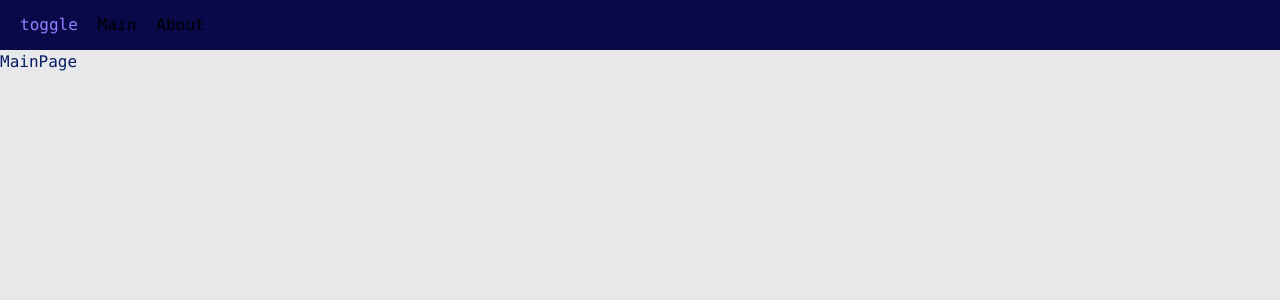
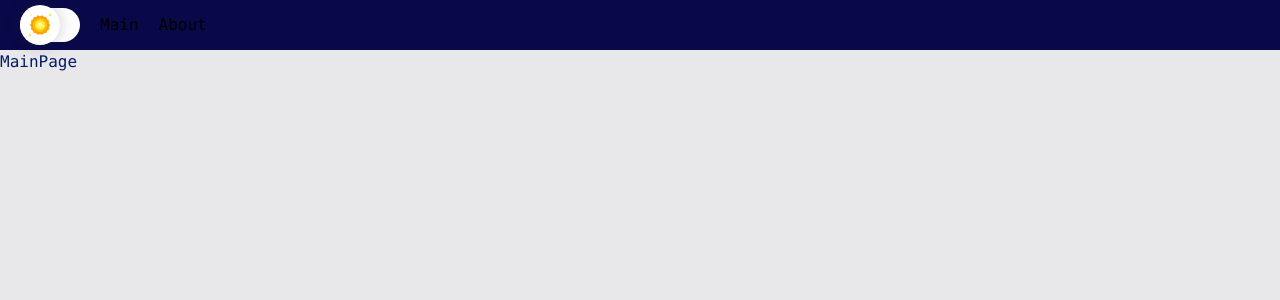
Before and after one commit to semklim/production-project, a React app: page / in a window 1280 px wide. Shown: the top 300 px of the page. Built offline with nearby package versions, Linux system fonts and the light colour scheme.

Commit message:
finish theme switcher

```diff
--- a/src/features/ThemeSwitcher/ui/ThemeSwitcher.module.scss
+++ b/src/features/ThemeSwitcher/ui/ThemeSwitcher.module.scss
@@ -1,3 +1,75 @@
 .themeSwitcher {
 	color: rgb(148, 127, 255);
 }
+
+/* The switch - the box around the slider */
+.switch {
+	position: relative;
+	display: inline-block;
+	width: 60px;
+	height: 34px;
+}
+
+/* Hide default HTML checkbox */
+.switch input {
+	opacity: 0;
+	width: 0;
+	height: 0;
+}
+
+/* The slider */
+.slider {
+	position: absolute;
+	cursor: pointer;
+	top: 0;
+	left: 0;
+	right: 0;
+	bottom: 0;
+	background-color: white;
+	-webkit-transition: 0.4s;
+	transition: 0.4s;
+}
+
+.slider:before {
+	position: absolute;
+	content: '';
+	height: 40px;
+	width: 40px;
+	left: 0px;
+	bottom: 4px;
+	top: 0;
+	bottom: 0;
+	margin: auto 0;
+	-webkit-transition: 0.4s;
+	transition: 0.4s;
+	box-shadow: 0 0px 15px #2020203d;
+	background: white url('shared/assets/icons/lightTheme.png');
+	background-repeat: no-repeat;
+	background-position: center;
+}
+
+input:checked + .slider {
+	background-color: var(--bg-color);
+}
+
+input:focus + .slider {
+	box-shadow: 0 0 1px #2196f3;
+}
+
+input:checked + .slider:before {
+	-webkit-transform: translateX(24px);
+	-ms-transform: translateX(24px);
+	transform: translateX(24px);
+	background: #444444 url('shared/assets/icons/blackTheme.png');
+	background-repeat: no-repeat;
+	background-position: center;
+}
+
+/* Rounded sliders */
+.slider.round {
+	border-radius: 34px;
+}
+
+.slider.round:before {
+	border-radius: 50%;
+}
--- a/src/features/ThemeSwitcher/ui/ThemeSwitcher.tsx
+++ b/src/features/ThemeSwitcher/ui/ThemeSwitcher.tsx
@@ -1,23 +1,20 @@
 import cls from './ThemeSwitcher.module.scss';
 import { classNames } from 'shared/lib';
 import { useTheme } from 'app/provider/theme';
-import { AppButton, ButtonTheme } from 'shared/ui/AppButton/AppButton';
+import { Theme } from 'app/provider/theme/lib/themeContext';
 
 interface ThemeSwitcherProps {
 	className?: string;
 }
 
-const ThemeSwitcher = (props: ThemeSwitcherProps) => {
-	const { setTheme } = useTheme();
-	const { className } = props;
+const ThemeSwitcher = ({ className }: ThemeSwitcherProps) => {
+	const { theme, setTheme } = useTheme();
+	const checked = theme === Theme.DARK ? true : false;
 	return (
-		<AppButton
-			theme={ButtonTheme.CLEAR}
-			className={classNames(cls.themeSwitcher, {}, [className])}
-			onClick={setTheme}
-		>
-			toggle
-		</AppButton>
+		<label id='switch' className={classNames(cls.switch, {}, [])}>
+			<input type='checkbox' onChange={setTheme} id='slider' checked={checked} />
+			<span className={classNames(cls.slider, {}, [cls.round, className])}></span>
+		</label>
 	);
 };
 
```
Also changed, not shown: src/shared/assets/icons/blackTheme.png (added), src/shared/assets/icons/lightTheme.png (added).
